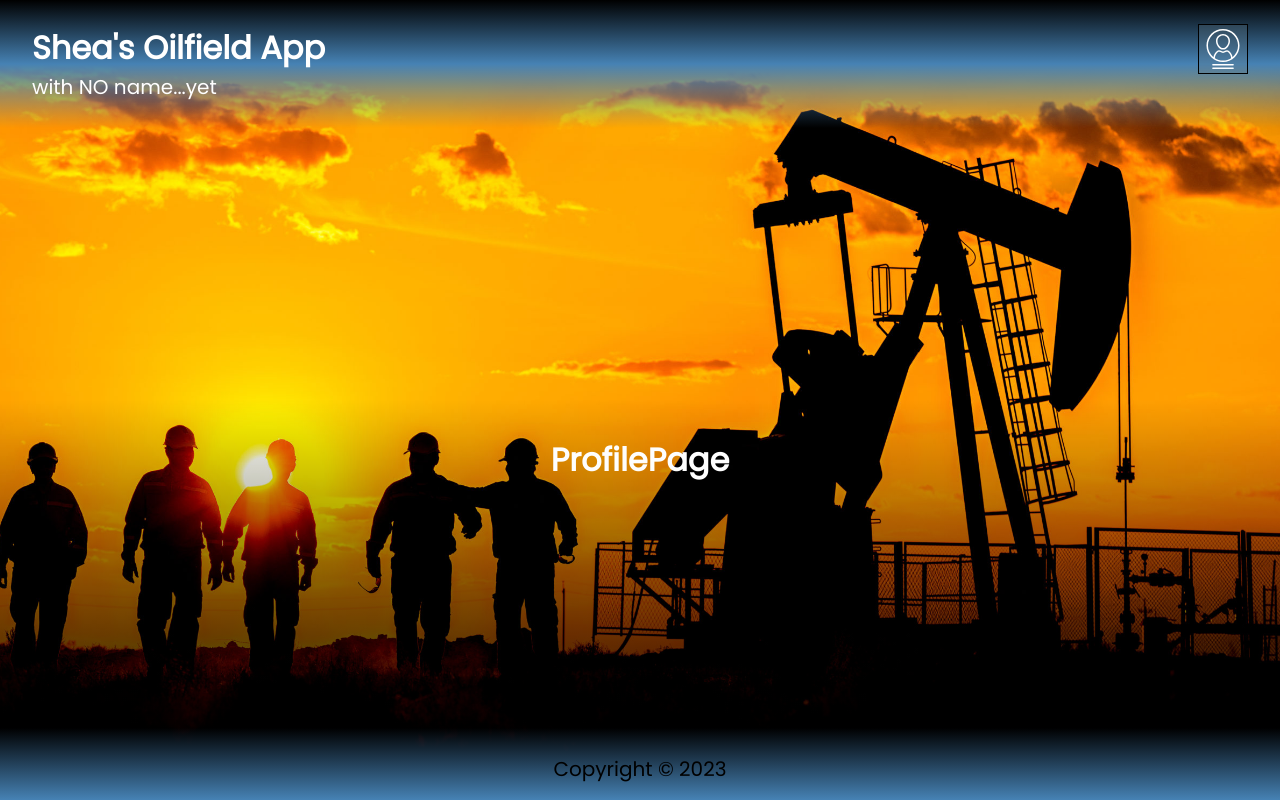
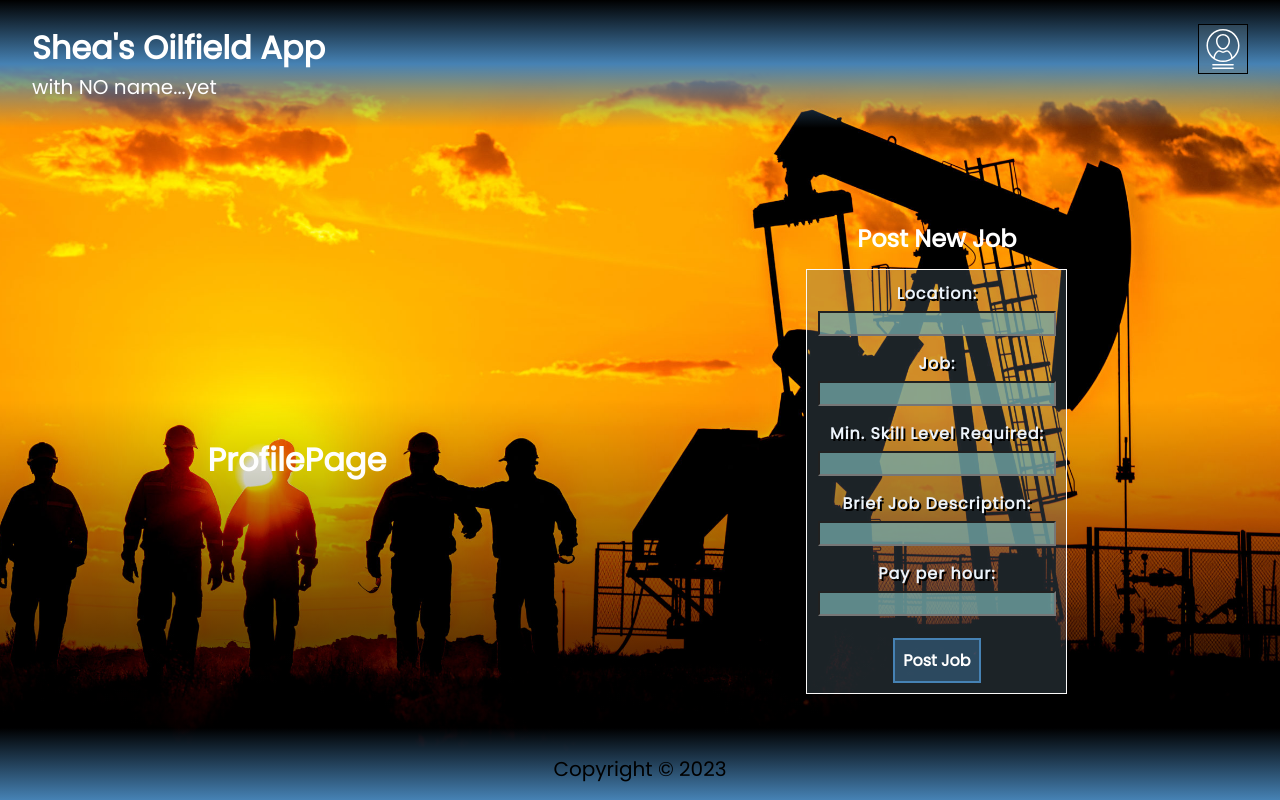
Before and after one commit to TheShzaMan/Capstone_Project-Frontend, a React (Create React App) app: page /profile in a window 1280 px wide. Built offline with nearby package versions, Linux system fonts and the light colour scheme; sample sign-in values are in the browser's storage.

Commit message:
Finishing PostJob componenet full functionality. Adding new  PostJob form.

```diff
--- a/src/components/Map/Map.jsx
+++ b/src/components/Map/Map.jsx
@@ -7,8 +7,8 @@ import mapMarker from "../../components/mapMarker/mapMarker";
 function Map() {
 	const defaultProps = {
 		center: {
-			lat: 32.02843624959642,
-			lng: -102.05991609093407,
+			lat: 31.848306386126,
+			lng: -102.3686730907617,
 		},
 		zoom: 8,
 	};
--- /dev/null
+++ b/src/components/PostJob/PostJob.css
@@ -0,0 +1,6 @@
+.popup-container {
+	flex-direction: column;
+}
+.popup-container h2 {
+	color: white;
+}
--- /dev/null
+++ b/src/components/PostJob/PostJob.jsx
@@ -0,0 +1,96 @@
+import "./PostJob.css";
+import React from "react";
+import axios from "axios";
+import { useNavigate } from "react-router-dom";
+import useAuth from "../../hooks/useAuth";
+import useCustomForm from "../../hooks/useCustomForm";
+
+const PostJob = (props) => {
+	const [user, token] = useAuth();
+	const navigate = useNavigate();
+
+	const initialValues = {
+		Location: "",
+		JobName: "",
+		SkillLevel: "",
+		JobDescription: " ",
+		PayPerHour: " ",
+	};
+
+	const [formData, handleInputChange, handleSubmit, reset] = useCustomForm(
+		postNewJob,
+		initialValues
+	);
+
+	async function postNewJob() {
+		try {
+			let response = await axios.post(
+				"https://localhost:5001/api/Jobs",
+				formData,
+				{
+					headers: {
+						Authorization: "Bearer " + token,
+					},
+				}
+			);
+		} catch (error) {
+			console.warn("Error at postNewJob", error.message);
+		}
+	}
+
+	return (
+		<div className='popup-container'>
+			<h2>Post New Job</h2>
+			<form className='form' onSubmit={handleSubmit}>
+				<label>
+					Location:{" "}
+					<input
+						type='text'
+						name='Location'
+						value={formData.Location}
+						onChange={handleInputChange}
+					/>
+				</label>
+				<label>
+					Job:{" "}
+					<input
+						type='text'
+						name='JobName'
+						value={formData.JobName}
+						onChange={handleInputChange}
+					/>
+				</label>
+				<label>
+					Min. Skill Level Required:{" "}
+					<input
+						type='text'
+						name='SkillLevel'
+						value={formData.SkillLevel}
+						onChange={handleInputChange}
+					/>
+				</label>
+				<label>
+					Brief Job Description:{" "}
+					<input
+						type='text'
+						name='JobDescription'
+						value={formData.JobDescription}
+						onChange={handleInputChange}
+					/>
+				</label>
+				<label>
+					Pay per hour:{" "}
+					<input
+						type='text'
+						name='PayPerHour'
+						value={formData.PayPerHour}
+						onChange={handleInputChange}
+					/>
+				</label>
+				<button>Post Job</button>
+			</form>
+		</div>
+	);
+};
+
+export default PostJob;
--- a/src/pages/ProfilePage/ProfilePage.jsx
+++ b/src/pages/ProfilePage/ProfilePage.jsx
@@ -2,10 +2,12 @@ import "./ProfilePage.css";
 // import axios from "axios";
 import MarkerIcon from "../../icons/MarkerIcon/MarkerIcon";
 import pin from "../../images/location-pin.svg";
+import PostJob from "../../components/PostJob/PostJob";
 const ProfilePage = () => {
 	return (
 		<div className='profile-page container'>
 			<h1>ProfilePage</h1>
+			<PostJob />
 		</div>
 	);
 };
```
